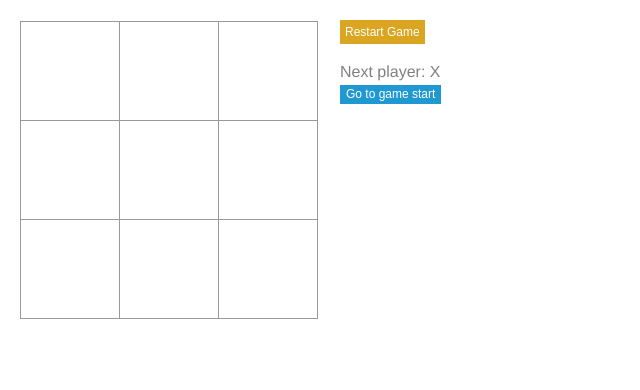
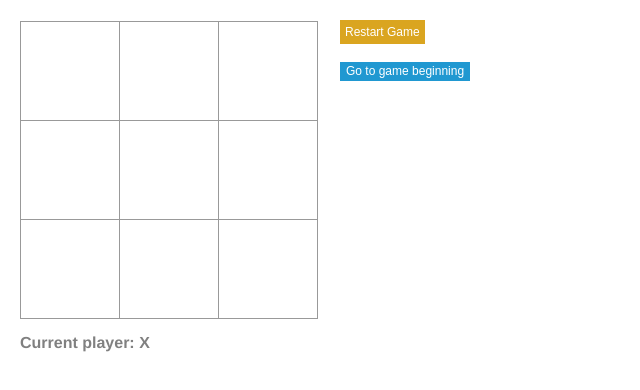
Before and after one commit to staceyb/react-tic-tac-toe, a React app: page / in a window 1280 px wide. Shown: the whole page, without its empty margins (0-640 px from the left). Built offline with nearby package versions, Linux system fonts and the light colour scheme.

Commit message:
Moved the status line to under the board

```diff
--- a/src/index.css
+++ b/src/index.css
@@ -86,7 +86,8 @@ button {
 }
 
 .status {
-  margin-bottom: 15px;
+  margin: 15px 0;
+  font-weight: 700;
 }
 
 .square {
--- a/src/index.js
+++ b/src/index.js
@@ -99,7 +99,7 @@ class Game extends React.Component {
     const winningInfo = this.calculateWinner(current.squares);
 
     const moves = history.map((step, moveNum) => {
-    const desc = moveNum ? `Go to move #${moveNum} Row:${step.row} Col:${step.col}` : 'Go to game start';
+    const desc = moveNum ? `Go to move #${moveNum} Row:${step.row} Col:${step.col}` : 'Go to game beginning';
     const currentStepClass = moveNum === this.state.stepNumber ? 'currentStep btn-underline' : 'btn-underline';
     return <li key={moveNum}>
           <button className={currentStepClass} onClick={() => this.jumpTo(moveNum)}>
@@ -115,17 +115,17 @@ class Game extends React.Component {
     } else if (!winner && this.state.history.length === 10) {
       status = 'The game is a draw: there is no winner';
     } else {
-      status = 'Next player: ' + (this.state.xIsNext ? 'X' : 'O');
+      status = 'Current player: ' + (this.state.xIsNext ? 'X' : 'O');
     }
     return <div className="game">
         <div className="game-board">
           <Board squares={current.squares} winningInfo={winningInfo.winningMoves} onClick={i => this.handleClick(i)} />
+          <span className="status">{status}</span>
         </div>
         <div className="game-info">
           <button className="restart" onClick={() => this.restartGame()}>
             Restart Game
           </button>
-          <span className="status">{status}</span>
           <ol>{moves}</ol>
         </div>
       </div>;
```
